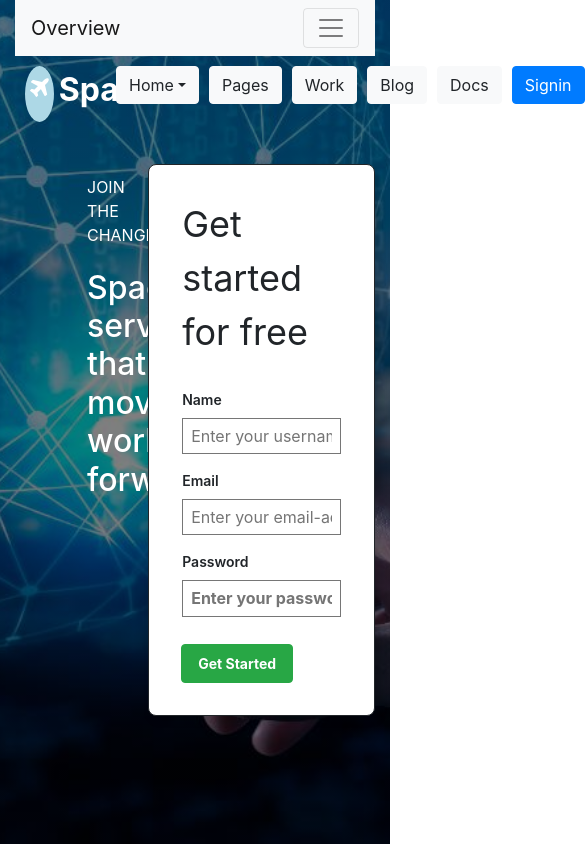
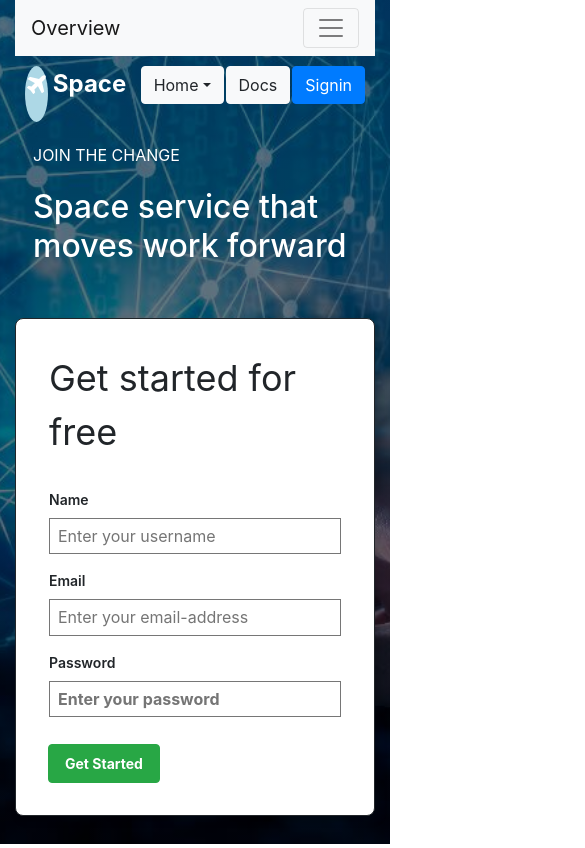
Before and after one commit to sodiqlawal/facedetect_frontend, a React (Create React App) app: page / in a window 390 px wide. Shown: the whole page, 585 px wide, since content can reach past the window. Built offline with nearby package versions, Linux system fonts and the light colour scheme; what clarifai would draw is missing.

Commit message:
did some responsiveness

```diff
--- a/src/App.css
+++ b/src/App.css
@@ -2,7 +2,7 @@ body {
   margin:  0 auto;
 }
 
-
+@media screen and (min-width:570px){
   .container-fluid {
     background: linear-gradient( rgba(0,0,0,0.5), rgba(0,0,0,0.5)), url('./body.jpg')center/cover no-repeat;
     height: 100vh;
@@ -52,6 +52,7 @@ body {
 
   .bodymiddle {
     display: flex;
+    flex-direction: row;
   }
 
   .middlenote {
@@ -64,3 +65,71 @@ body {
     /* width: 50%; */
     height: 100vh;
   }
+  }
+
+.container-fluid {
+	background: linear-gradient( rgba(0,0,0,0.5), rgba(0,0,0,0.5)), url('./body.jpg')center/cover no-repeat;
+  height: 100vh;
+  width: 100vw;
+  /* padding: 10px 0px; */
+}
+
+.bodytop {
+  padding: 10px;
+  height: 10%;
+  display: flex;
+  justify-content: space-between;
+}
+
+.fontawe {
+  padding: 2px;
+  font-size: 1.5rem;
+  margin-right: 5px;
+  border: 1px solid none;
+  background-color: lightblue;
+}
+.bodytopleft {
+  color: white;
+  display: flex;
+  width: 15%;
+  justify-content: space-between
+
+}
+.space{
+  font-weight: bold;
+  font-size: 1.5rem;
+}
+
+.lists {
+  text-decoration: none;
+  display: flex;
+}
+
+.list {
+  margin-left: 2px;
+}
+
+.body {
+  border-radius:1%;
+  width: 100%;
+  height: 90%;
+}
+
+.bodymiddle {
+  display: flex;
+  flex-direction: column;
+}
+.lis {
+  display: none;
+}
+.middlenote {
+  margin-top: 3%;
+  margin-left: 5%;
+  width: 100%;
+  font-size: 0.rem;
+}
+
+.image {
+  /* width: 50%; */
+  height: 100vh;
+}
--- a/src/FaceRecognition.js
+++ b/src/FaceRecognition.js
@@ -75,9 +75,9 @@ class FaceRecognition extends Component {
                                     </DropdownMenu>
                                 </ButtonDropdown>
                                 {/* end of home */}
-                                <li className='list btn btn-light'>Pages</li>
-                                <li className='list btn btn-light'>Work</li>
-                                <li className='list btn btn-light'>Blog</li>
+                                <li className='list btn btn-light lis'>Pages</li>
+                                <li className='list btn btn-light lis'>Work</li>
+                                <li className='list btn btn-light lis'>Blog</li>
                                 <li className='list btn btn-light'>Docs</li>
                                 <li
                                     onClick={() => this.props.onRouteChange('signin')}
--- a/src/Signup.js
+++ b/src/Signup.js
@@ -1,4 +1,5 @@
 import React, { Component } from 'react';
+import './signup.css';
 import { ButtonDropdown, DropdownToggle, DropdownMenu, DropdownItem } from 'reactstrap';
 
 
@@ -146,7 +147,7 @@ class Signup extends Component {
                         id="name"
                       />
                     </div>
-                    <div className="mt3">
+                    <div className="mt3 input">
                       <label className="db fw6 lh-copy f6" htmlFor="email-address">Email</label>
                       <input className="pa2 input-reset ba bg-transparent hover-bg-black hover-dark w-100"
                         placeholder='Enter your email-address'
--- a/src/home.js
+++ b/src/home.js
@@ -86,9 +86,9 @@ class Home extends Component {
 									</DropdownMenu>
 								</ButtonDropdown>
 								{/* end of home */}
-								<li className='list btn btn-light'>Pages</li>
-								<li className='list btn btn-light'>Work</li>
-								<li className='list btn btn-light'>Blog</li>
+								<li className='list btn btn-light lis'>Pages</li>
+								<li className='list btn btn-light lis'>Work</li>
+								<li className='list btn btn-light lis'>Blog</li>
 								<li className='list btn btn-light'>Docs</li>
 								<li
 									onClick={() => this.props.onRouteChange('signin')}
--- a/src/signin.js
+++ b/src/signin.js
@@ -102,9 +102,9 @@ class Signin extends Component {
 									</DropdownMenu>
 								</ButtonDropdown>
 								{/* end of home */}
-								<li className='list btn btn-light'>Pages</li>
-								<li className='list btn btn-light'>Work</li>
-								<li className='list btn btn-light'>Blog</li>
+								<li className='list btn btn-light lis'>Pages</li>
+								<li className='list btn btn-light lis'>Work</li>
+								<li className='list btn btn-light lis'>Blog</li>
 								<li className='list btn btn-light'>Docs</li>
 								<li
 									onClick={() => this.props.onRouteChange('signout')}
--- a/src/signup.css
+++ b/src/signup.css
@@ -1,5 +1,3 @@
-@media screen and (max-width:500px){
-.space {
-    font-size: 2rem;
-}
-}
+/* @media screen and (min-width:500px){
+
+} */
```
Lines whose indentation alone changed are shown as unchanged.
